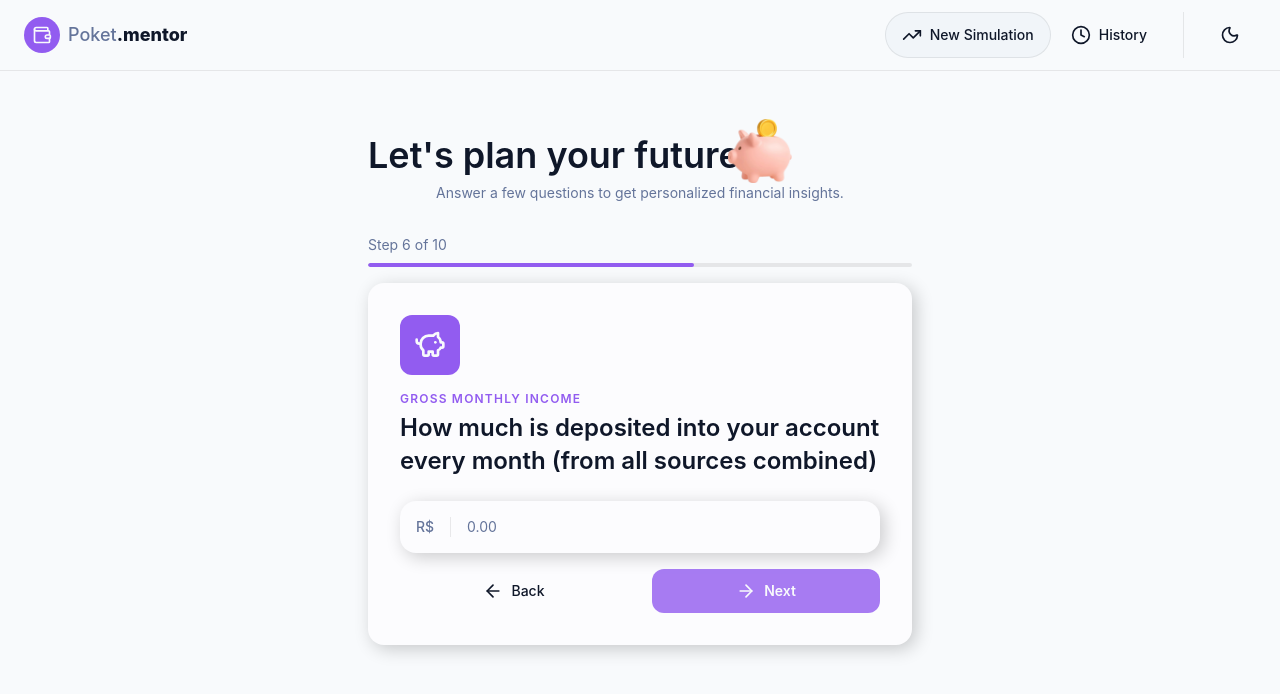
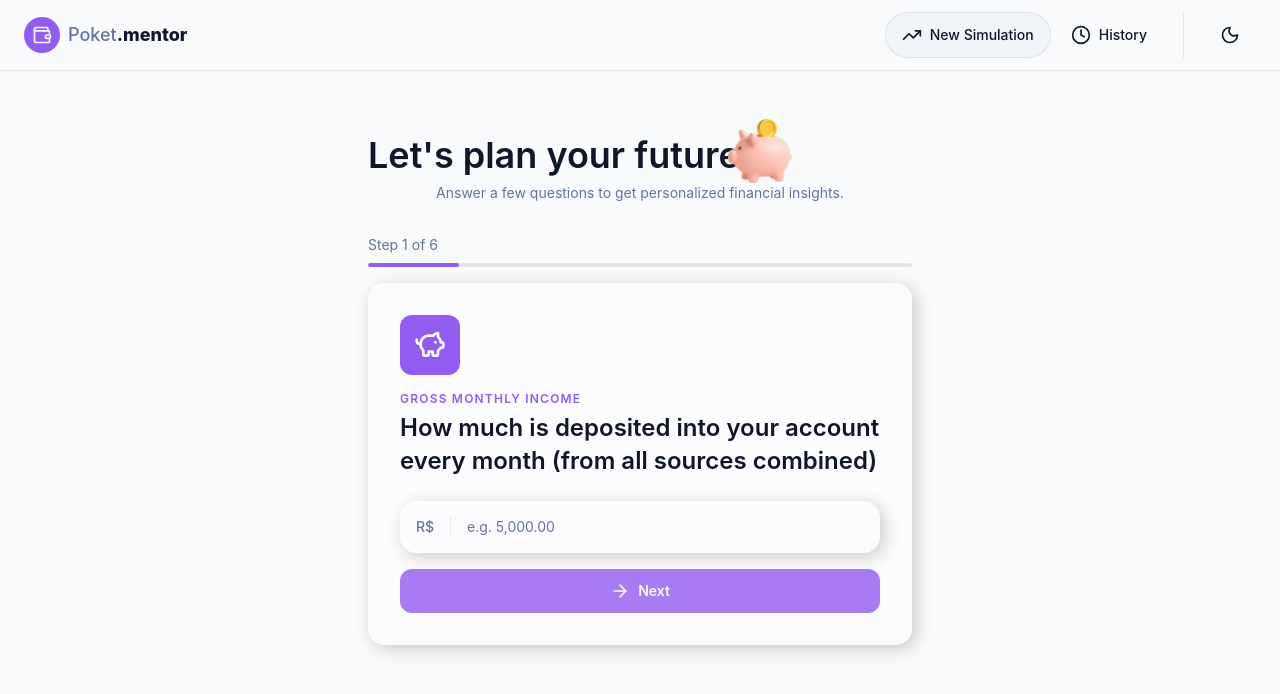
Before and after one commit to Mah30/financial-consulting, a React (Vite) app: page / in a window 1280 px wide. Shown: the top 694 px of the page. Built offline with nearby package versions, Linux system fonts and the light colour scheme.

Commit message:
feat: update simulations.ts simulation form router ans package json

```diff
--- a/src/components/features/Simulations/Form.tsx
+++ b/src/components/features/Simulations/Form.tsx
@@ -1,32 +1,58 @@
-import { PiggyBank } from 'lucide-react'
+import { useState } from 'react'
+import { useNavigate } from 'react-router-dom'
+
+import { type SimulationFormData, simulationFormSteps } from '../../../data/simulation'
+import { useSimulationStorage } from '../../hooks/useSimulationStorage'
 
 import { FormStep } from './FormStep'
 import { StepProgress } from './Progress'
 
 export const SimulationForm = () => {
-  const handleBack = () => {
-    console.log('Back to previous step')
+  const { saveFormData } = useSimulationStorage()
+  const navigate = useNavigate()
+
+  const [currentStepIndex, setCurrentStepIndex] = useState(0)
+  const [formData, setFormData] = useState<SimulationFormData>(
+    {} as SimulationFormData,
+  )
+  const totalSteps = simulationFormSteps.length
+  const currentStep = simulationFormSteps[currentStepIndex]
+
+  const handleNextStep = (value: string) => {
+    const updatedFormData = { ...formData, [currentStep.id]: value }
+    setFormData(updatedFormData)
+
+    console.log({ updatedFormData })
+
+    if (currentStepIndex + 1 > totalSteps - 1) {
+      const id = saveFormData(updatedFormData)
+      void navigate(`/result/${id}`)
+      return
+    }
+
+    setCurrentStepIndex((prev) => prev + 1)
   }
 
-  const handleNext = (value: string) => {
-    console.log('Gross monthly income:', value)
+  const handlePreviousStep = () => {
+    if (currentStepIndex === 0) {
+      return
+    }
+
+    setCurrentStepIndex((prev) => prev - 1)
   }
 
   return (
     <>
-      <StepProgress currentStep={6} totalSteps={10} />
-
+      <StepProgress
+        currentStep={currentStepIndex + 1}
+        totalSteps={totalSteps}
+      />
       <FormStep
-        inputProps={{
-          prefix: 'R$',
-          placeholder: '0.00',
-          inputMode: 'numeric',
-        }}
-        icon={PiggyBank}
-        title="Gross monthly income"
-        question="How much is deposited into your account every month (from all sources combined)"
-        onBack={handleBack}
-        onNext={handleNext}
+        key={currentStep.id}
+        {...currentStep}
+        onBack={handlePreviousStep}
+        onNext={handleNextStep}
+        hideBackButton={currentStepIndex === 0}
       />
     </>
   )
--- a/src/data/simulation.ts
+++ b/src/data/simulation.ts
@@ -10,17 +10,18 @@ import {
 
 
 import type { FormStepProps } from '../components/features/Simulations/FormStep'
+import { InsightData } from '../services/aiService'
 
 
 export const simulationFormSteps = [
   {
     id: 'income',
     icon: PiggyBank,
-    title: 'Renda mensal bruta',
+    title: 'Gross monthly income',
     question:
-      'Quanto é depositado na sua conta todo mês (somando todas as fontes)?',
+      'How much is deposited into your account every month (from all sources combined)',
     inputProps: {
-      placeholder: 'ex: 5.000,00',
+      placeholder: 'e.g. 5,000.00',
       prefix: 'R$',
       maxLength: 12,
     },
@@ -28,11 +29,11 @@ export const simulationFormSteps = [
   {
     id: 'expenses',
     icon: CreditCard,
-    title: 'Custos fixos de vida',
+    title: 'Fixed living costs',
     question:
-      'Quanto você gasta mensalmente com custos fixos (aluguel, contas, etc)?',
+      'How much do you spend each month on fixed costs (rent, bills, etc.)?',
     inputProps: {
-      placeholder: 'ex: 2.000,00',
+      placeholder: 'e.g. 2,000.00',
       prefix: 'R$',
       maxLength: 12,
     },
@@ -40,11 +41,11 @@ export const simulationFormSteps = [
   {
     id: 'debts',
     icon: Landmark,
-    title: 'Dívidas / parcelas',
+    title: 'Debts / installments',
     question:
-      'Você tem algum valor comprometido com parcelas ou empréstimos mensalmente?',
+      'Do you have any amount committed to installments or loans each month?',
     inputProps: {
-      placeholder: 'ex: 500,00',
+      placeholder: 'e.g. 500.00',
       prefix: 'R$',
       maxLength: 12,
     },
@@ -52,20 +53,20 @@ export const simulationFormSteps = [
   {
     id: 'goalName',
     icon: Goal,
-    title: 'Nome da meta',
-    question: 'Qual o objetivo que você deseja alcançar?',
+    title: 'Goal name',
+    question: 'What goal do you want to achieve?',
     inputProps: {
-      placeholder: 'ex: Viagem para o Japão',
+      placeholder: 'e.g. Trip to Japan',
       maxLength: 50,
     },
   },
   {
     id: 'goalAmount',
     icon: Wallet,
-    title: 'Custo da meta',
-    question: 'Quanto custa realizar esse sonho?',
+    title: 'Goal cost',
+    question: 'How much does it cost to make this dream happen?',
     inputProps: {
-      placeholder: 'ex: 15.000,00',
+      placeholder: 'e.g. 15,000.00',
       prefix: 'R$',
       maxLength: 12,
     },
@@ -73,17 +74,17 @@ export const simulationFormSteps = [
   {
     id: 'goalDeadline',
     icon: CalendarClock,
-    title: 'Prazo desejado',
-    question: 'Em quantos meses você planeja atingir esse objetivo?',
+    title: 'Desired deadline',
+    question: 'In how many months do you plan to reach this goal?',
     inputProps: {
       type: 'number',
-      placeholder: 'ex: 12',
-      suffix: 'meses',
+      placeholder: 'e.g. 12',
+      suffix: 'months',
       min: 1,
       max: 120,
     },
     submitButtonProps: {
-      label: 'Gerar simulação',
+      label: 'Generate simulation',
       emojiIcon: '✨',
     },
   },
@@ -93,3 +94,8 @@ export type SimulationFormData = Record<
   (typeof simulationFormSteps)[number]['id'],
   string
 >
+
+export type SimulationRecord = SimulationFormData & {
+  id: string
+  insight?: InsightData
+}
--- a/src/router.tsx
+++ b/src/router.tsx
@@ -14,11 +14,11 @@ export const router = createBrowserRouter([
         element: <SimulationFormPage />,
       },
       {
-        path: '/result',
+        path: '/result/:id',
         element: <h1>Simulation Result</h1>,
       },
       {
-        path: '/historico',
+        path: '/history',
         element: <h1>Simulation History</h1>,
       },
     ],
```
Also changed, not shown: 1 other file (tests, documents, lock files or other folders).
